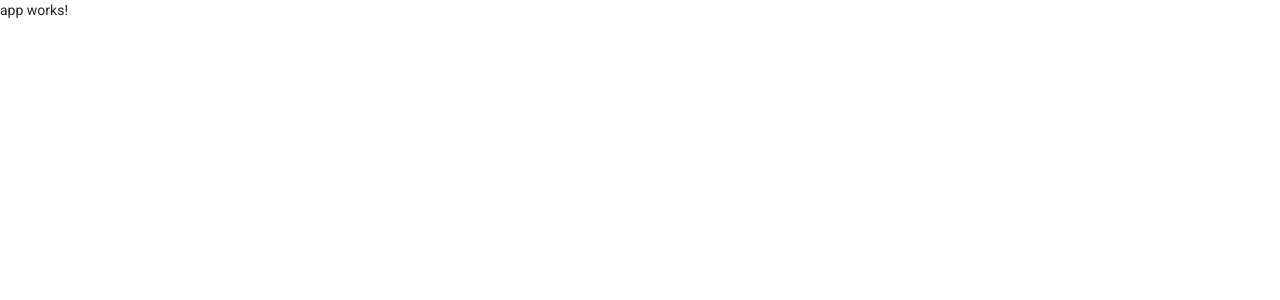
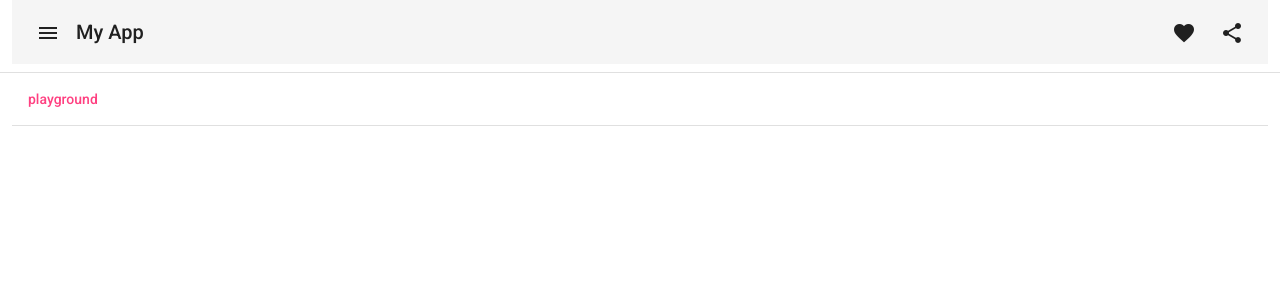
Before and after one commit to nooors/angular-playground, an Angular app: page / in a window 1280 px wide. Shown: the top 300 px of the page. Built offline with nearby package versions, Linux system fonts and the light colour scheme.

Commit message:
routing working fine

```diff
--- a/src/app/app-routing.module.ts
+++ b/src/app/app-routing.module.ts
@@ -1,27 +1,22 @@
-import { AppComponent } from './app.component';
-import { NgModule } from '@angular/core';
-import { RouterModule, Routes } from '@angular/router';
+import { NgModule } from "@angular/core";
+import { RouterModule, Routes } from "@angular/router";
 
 const routes: Routes = [
   {
-    path: '',
-    component: AppComponent
+    path: "playground",
+    loadChildren: () =>
+      import("./pages/playground/playground.module").then(
+        (m) => m.PlaygroundModule
+      ),
   },
   {
-    path: 'playground',
-    loadChildren: ()=> import('./pages/playground/playground.module').then((m) => m.PlaygroundModule)
+    path: "",
+    redirectTo: "",
+    pathMatch: "full",
   },
-  {
-    path: '**',
-    redirectTo: '',
-    pathMatch: 'full'
-  }
-]
-
-
+];
 @NgModule({
   imports: [RouterModule.forRoot(routes)],
-  exports: [RouterModule]
+  exports: [RouterModule],
 })
-
 export class AppRoutingModule {}
--- a/src/app/app.component.html
+++ b/src/app/app.component.html
@@ -1 +1,39 @@
-<p>app works!</p>
+<div class="container-fluid">
+    <div class="row">
+        <div class="col">
+            <mat-toolbar>
+                <button mat-icon-button class="example-icon me-2" aria-label="Example icon-button with menu icon">
+                    <mat-icon>menu</mat-icon>
+                </button>
+                <span>My App</span>
+                <span class="example-spacer"></span>
+                <button mat-icon-button class="example-icon favorite-icon"
+                    aria-label="Example icon-button with heart icon">
+                    <mat-icon>favorite</mat-icon>
+                </button>
+                <button mat-icon-button class="example-icon ms-2" aria-label="Example icon-button with share icon">
+                    <mat-icon>share</mat-icon>
+                </button>
+            </mat-toolbar>
+        </div>
+    </div>
+    <div class="col">
+        <div class="row">
+            <mat-divider class="my-2"></mat-divider>
+        </div>
+    </div>
+    <div class="row buttons-row">
+        <div class="col">
+            <div *ngIf="routes.length > 0">
+                <button mat-button color="accent" *ngFor="let route of routes; let i = index; trackBy: trackByIndex"
+                    (click)="sendTo(route)">{{
+                    route }}</button>
+            </div>
+
+
+        </div>
+    </div>
+    <mat-divider class="my-2"></mat-divider>
+    <router-outlet></router-outlet>
+
+</div>
--- a/src/app/app.component.scss
+++ b/src/app/app.component.scss
@@ -0,0 +1,6 @@
+.example-spacer {
+    flex: 1 1 auto;
+  }
+button {
+    border: none
+}
--- a/src/app/app.component.ts
+++ b/src/app/app.component.ts
@@ -1,12 +1,49 @@
-import { Component } from '@angular/core';
+import { Component, OnInit } from "@angular/core";
+import { Router, Routes } from "@angular/router";
 
 @Component({
-  selector: 'app-root',
-  templateUrl: './app.component.html',
-  styleUrls: ['./app.component.scss']
+  selector: "app-root",
+  templateUrl: "./app.component.html",
+  styleUrls: ["./app.component.scss"],
 })
-export class AppComponent {
+export class AppComponent implements OnInit {
+  /**
+   * contains the routes names
+   */
+  routes: string[] = [];
 
-  constructor() {}
+  /**
+   *
+   * @param router
+   */
+  constructor(private router: Router) {}
 
+  /**
+   * Populates the routes array
+   */
+  ngOnInit(): void {
+    console.log(this.router.config);
+    this.router.config.filter((route) => {
+      if (
+        route.path !== "" &&
+        route.path !== "**" &&
+        route.path !== undefined
+      ) {
+        this.routes.push(route.path);
+      }
+    });
+    console.log(this.routes);
+  }
+
+  /**
+   *
+   * @param toUrl
+   */
+  sendTo(toUrl: string) {
+    this.router.navigateByUrl(toUrl);
+  }
+
+  trackByIndex(index: number, item: string) {
+    return index;
+  }
 }
--- a/src/app/app.module.ts
+++ b/src/app/app.module.ts
@@ -1,18 +1,27 @@
-import { BrowserAnimationsModule } from '@angular/platform-browser/animations';
-import { BrowserModule } from '@angular/platform-browser';
-import { NgModule } from '@angular/core';
-import { AppComponent } from './app.component';
-import { AppRoutingModule } from './app-routing.module';
+import { BrowserAnimationsModule } from "@angular/platform-browser/animations";
+import { BrowserModule } from "@angular/platform-browser";
+import { NgModule } from "@angular/core";
 
+import { MatButtonModule } from "@angular/material/button";
+import { MatDividerModule } from "@angular/material/divider";
+import { MatIconModule } from "@angular/material/icon";
+import { MatToolbarModule } from "@angular/material/toolbar";
+
+import { AppComponent } from "./app.component";
+import { AppRoutingModule } from "./app-routing.module";
 
 @NgModule({
-  declarations: [
-    AppComponent
-  ],
+  declarations: [AppComponent],
   imports: [
-    BrowserModule, AppRoutingModule, BrowserAnimationsModule
+    BrowserModule,
+    AppRoutingModule,
+    BrowserAnimationsModule,
+    MatButtonModule,
+    MatDividerModule,
+    MatIconModule,
+    MatToolbarModule,
   ],
   providers: [],
-  bootstrap: [AppComponent]
+  bootstrap: [AppComponent],
 })
 export class AppModule {}
```
Also changed, not shown: src/app/pages/playground/playground.module.ts (+7 -13 lines).
